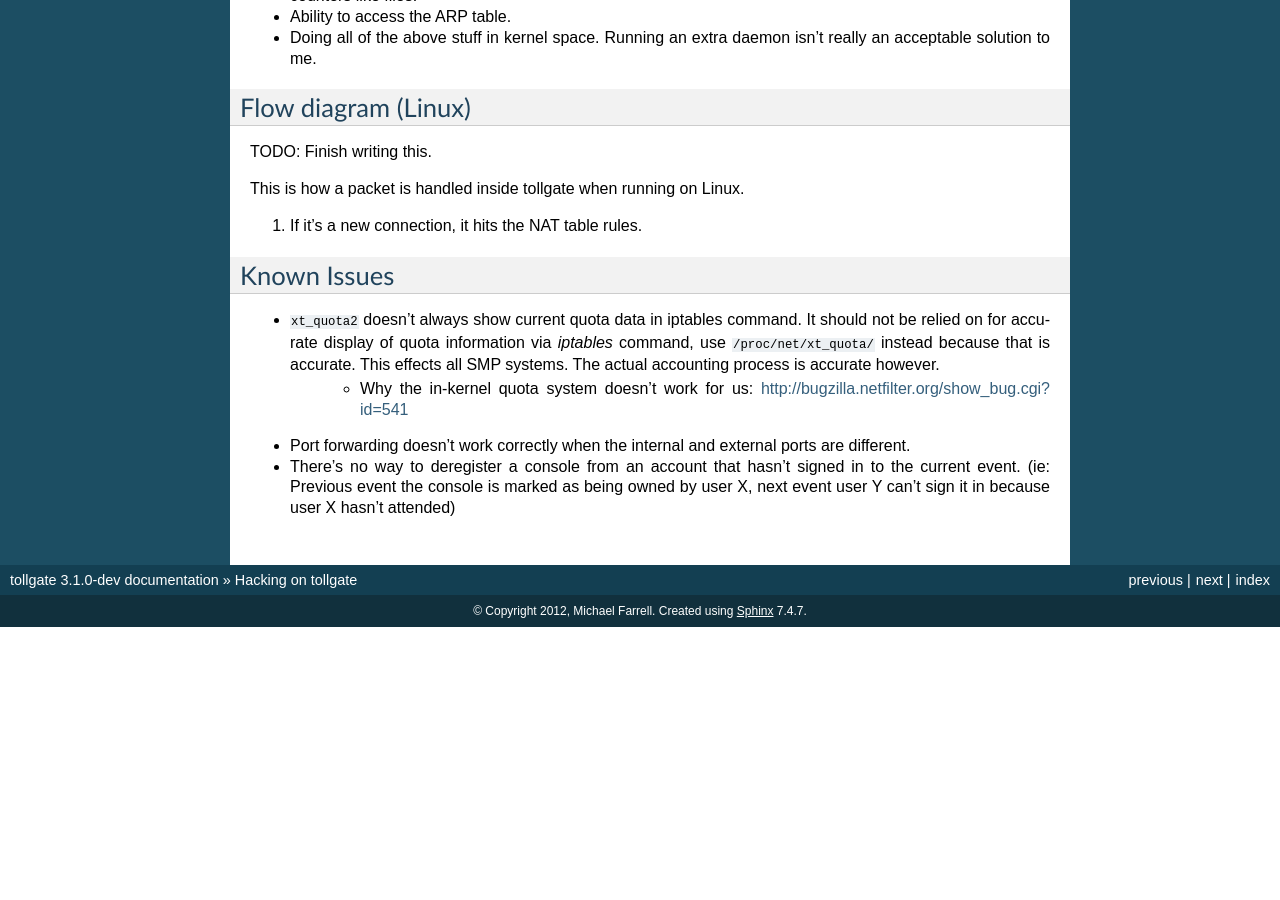
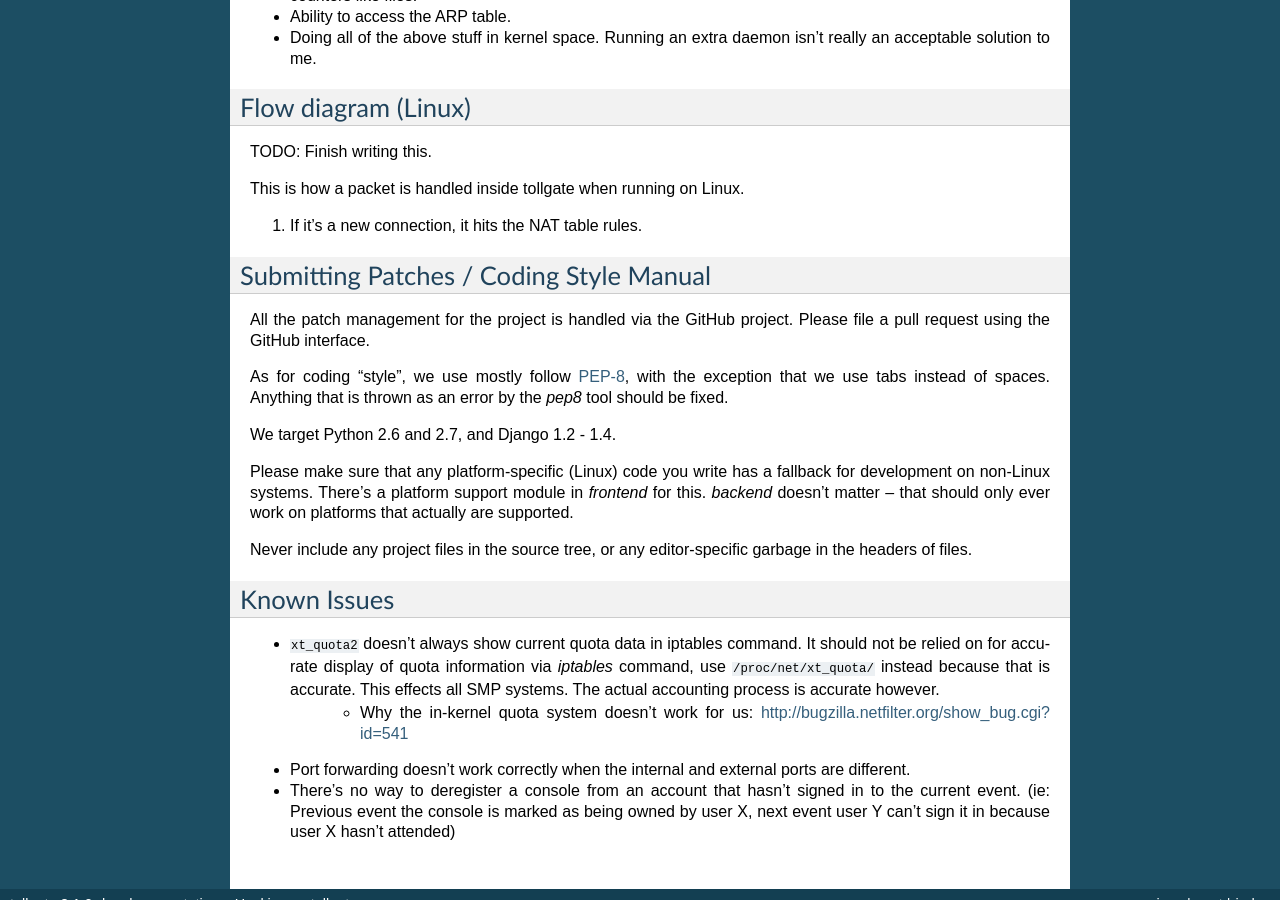
Before and after one commit to micolous/tollgate, a Sphinx documentation site: the page built from docs/hacking.rst, in a window 1280 px wide and 900 px high, scrolled down 1351 px. Built offline with Sphinx 7.4.7, drawn with Linux system fonts in a browser that asks for light colours; before the commit the page ends 1978 px from its top, so only the background shows below that; some of the changed text lies outside the part shown.

Commit message:
Basic coding style manual

```diff
--- a/docs/hacking.rst
+++ b/docs/hacking.rst
@@ -65,6 +65,21 @@ This is how a packet is handled inside tollgate when running on Linux.
 
 1. If it's a new connection, it hits the NAT table rules.
 
+Submitting Patches / Coding Style Manual
+========================================
+
+All the patch management for the project is handled via the GitHub project.  Please file a pull request using the GitHub interface.
+
+As for coding "style", we use mostly follow `PEP-8`_, with the exception that we use tabs instead of spaces.  Anything that is thrown as an error by the `pep8` tool should be fixed.
+
+We target Python 2.6 and 2.7, and Django 1.2 - 1.4.
+
+Please make sure that any platform-specific (Linux) code you write has a fallback for development on non-Linux systems.  There's a platform support module in `frontend` for this.  `backend` doesn't matter -- that should only ever work on platforms that actually are supported.
+
+Never include any project files in the source tree, or any editor-specific garbage in the headers of files.
+
+.. _PEP-8: http://www.python.org/dev/peps/pep-0008/
+
 Known Issues
 ============
 
```
